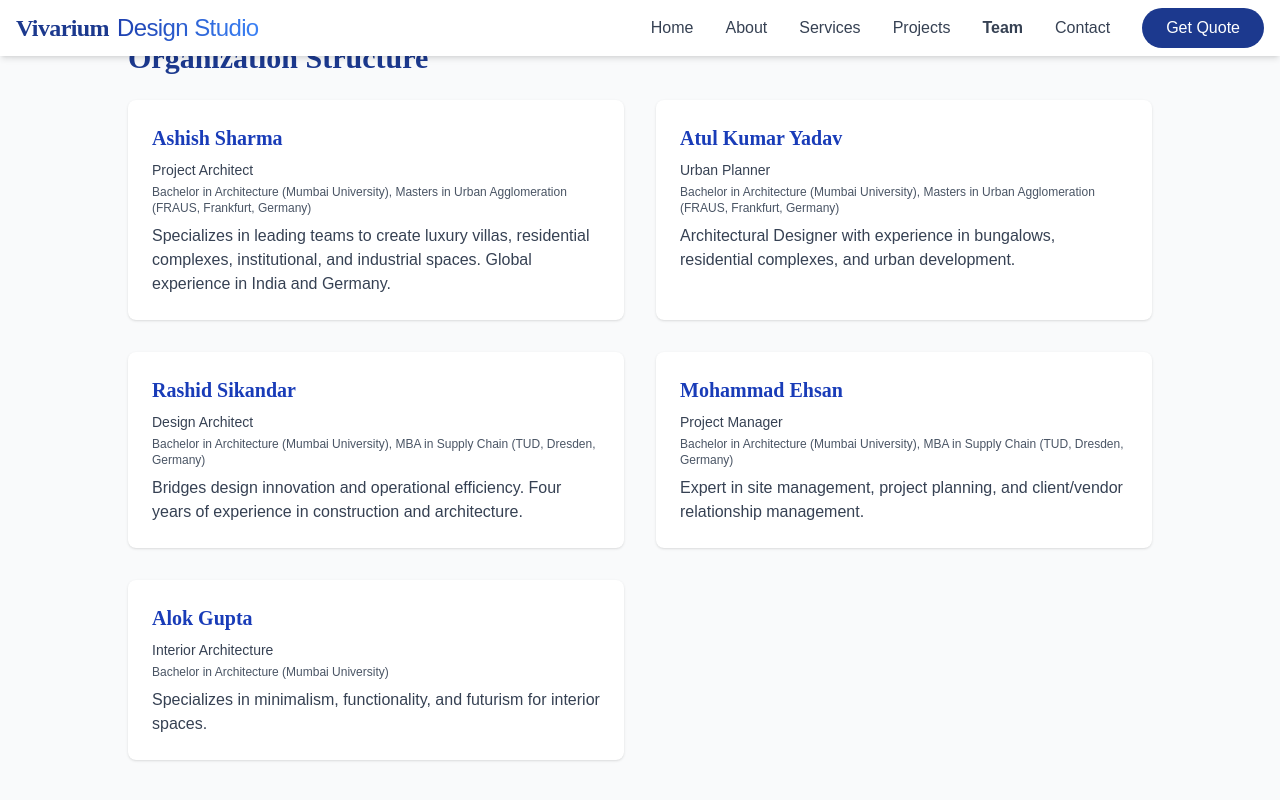
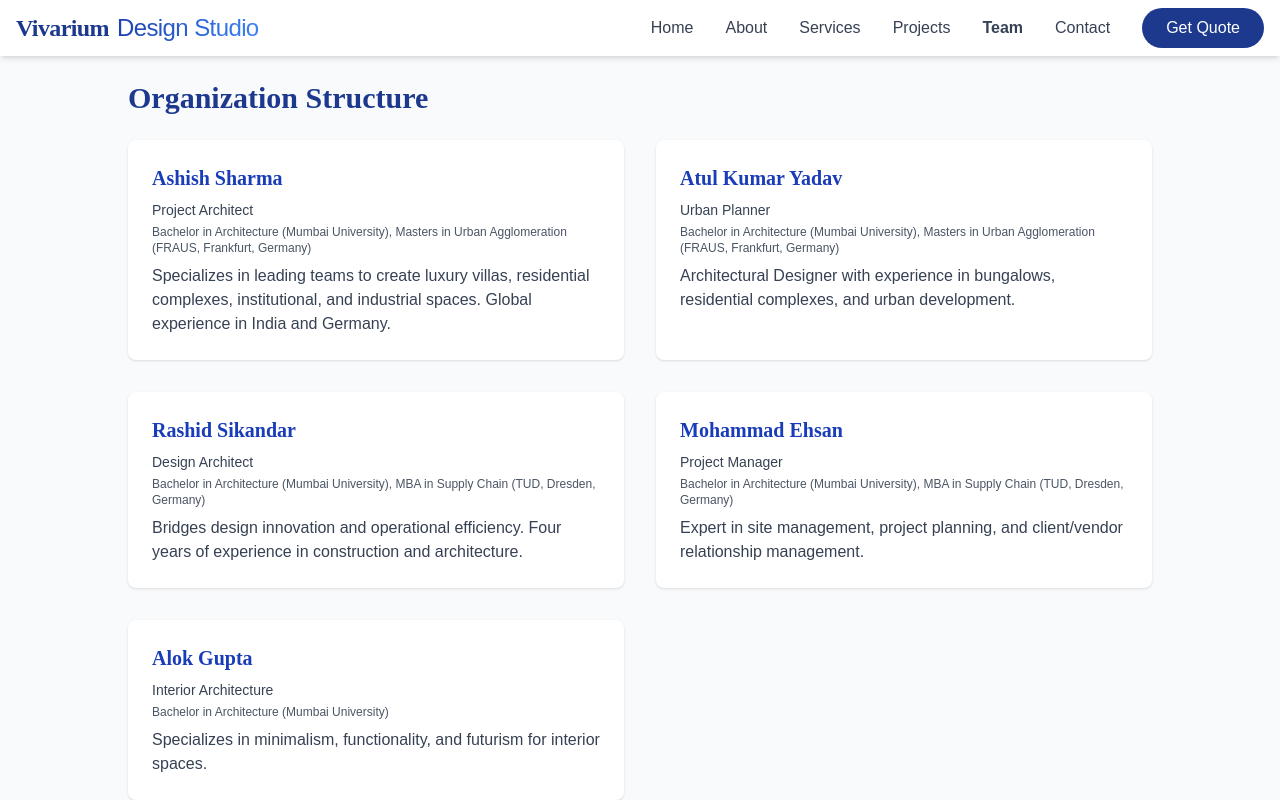
Before and after one commit to 49Harsh/Vivarium-subh, a React (Vite) app in the folder frontend/: page /team in a window 1280 px wide. Shown: the top 800 px of the page. Built offline with nearby package versions, Linux system fonts and the light colour scheme.

Commit message:
add margin to fix overlap

```diff
--- a/frontend/src/pages/Team.jsx
+++ b/frontend/src/pages/Team.jsx
@@ -1,7 +1,7 @@
 import React from 'react';
 
 const Team = () => (
-  <section className="max-w-5xl mx-auto py-10">
+  <section className="max-w-5xl mx-auto mt-10 py-10">
     <h2 className="text-3xl font-bold text-blue-900 mb-6">Organization Structure</h2>
     <div className="grid md:grid-cols-2 gap-8">
       <div className="bg-white shadow rounded-lg p-6">
```
